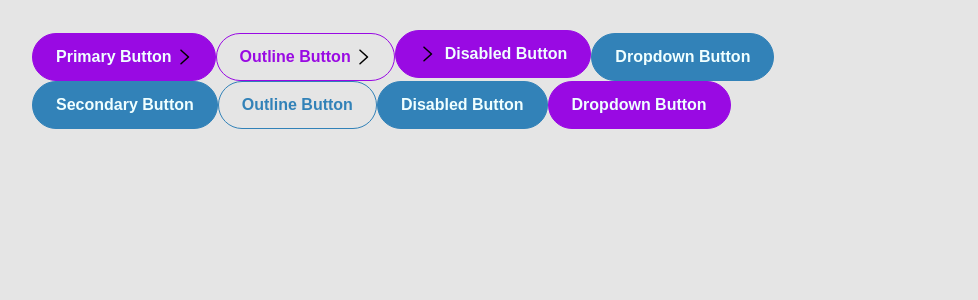
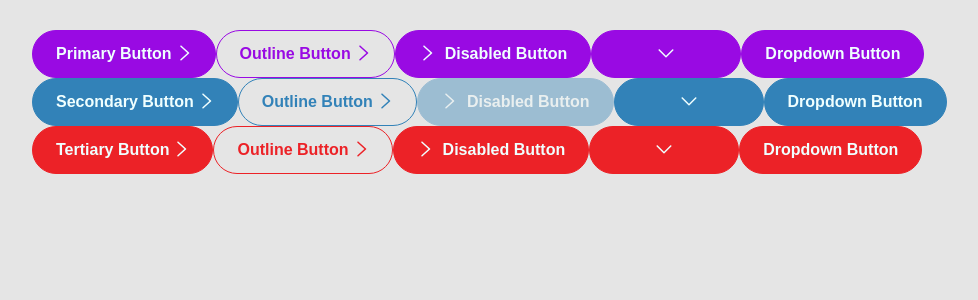
Before and after one commit to Fiooor/button-reactbs, a React (Create React App) app: page / in a window 1280 px wide. Shown: the top 300 px of the page, without its empty margins (24-1002 px from the left). Built offline with nearby package versions, Linux system fonts and the light colour scheme.

Commit message:
Fixed icons, added center position

```diff
--- a/src/App.tsx
+++ b/src/App.tsx
@@ -19,12 +19,15 @@ return (
                 name: "ArrowRight",
                 position: "right"
             }}/>
-            <Button text={'Disabled Button'} disabled icon={{
+            <Button text={'Disabled Button'} icon={{
                 name: "ArrowRight",
                 position: "left",
             }}/>
+            <Button icon={{
+                name: "ArrowDown",
+                position: "center",
+            }}/>
             <Dropdown id='suggestion-element' button={{
-                type: 'secondary',
                 text: 'Dropdown Button',
             }} items={[
                 { label: 'First option', href: '#' },
@@ -33,11 +36,25 @@ return (
             ]} />
         </Container>
         <Container>
-            <Button type={'secondary'} text={'Secondary Button'} />
-            <Button type={'secondary-outline'} text={'Outline Button'} />
-            <Button type={'secondary'} text={'Disabled Button'} disabled/>
+            <Button type={'secondary'} text={'Secondary Button'} icon={{
+                name: "ArrowRight",
+                position: "right"
+            }}/>
+            <Button type={'secondary-outline'} text={'Outline Button'} icon={{
+                name: "ArrowRight",
+                position: "right"
+            }}/>
+            <Button type={'secondary'} text={'Disabled Button'} disabled icon={{
+                name: "ArrowRight",
+                position: "left"
+            }}/>
+            <Button type={'secondary'} icon={{
+                name: "ArrowDown",
+                position: "center"
+            }}/>
             <Dropdown id='suggestion-element' button={{
                 text: 'Dropdown Button',
+                type: 'secondary'
             }} items={[
                 {
                     label: 'First option',
@@ -69,6 +86,32 @@ return (
                 }
             ]} />
         </Container>
+        <Container>
+            <Button text={'Tertiary Button'} type={"tertiary"} icon={{
+                name: "ArrowRight",
+                position: "right"
+            }}/>
+            <Button type={'tertiary-outline'} text={'Outline Button'} icon={{
+                name: "ArrowRight",
+                position: "right"
+            }}/>
+            <Button text={'Disabled Button'} type={"tertiary"} icon={{
+                name: "ArrowRight",
+                position: "left",
+            }}/>
+            <Button type={"tertiary"} icon={{
+                name: "ArrowDown",
+                position: "center",
+            }}/>
+            <Dropdown id='suggestion-element' button={{
+                type: "tertiary",
+                text: 'Dropdown Button',
+            }} items={[
+                { label: 'First option', href: '#' },
+                { label: 'Second option', href: '#' },
+                { label: 'Third option', href: '#' },
+            ]} />
+        </Container>
     </Container>
     </>
     );
--- a/src/button/button.tsx
+++ b/src/button/button.tsx
@@ -2,7 +2,7 @@ import * as React from "react";
 import cx from 'classnames';
 import './styles.scss'
 import Icon, { IIconItemProps } from "../icon/icon";
-export type TButtonType = 'primary' | 'secondary' | 'primary-outline' | 'secondary-outline'
+export type TButtonType = 'primary' | 'secondary' | 'primary-outline' | 'secondary-outline' | 'tertiary' | 'tertiary-outline'
 
 export interface IButtonProps<Type = TButtonType>{
     type?: Type;
@@ -17,25 +17,39 @@ const Button = React.forwardRef<HTMLButtonElement, IButtonProps>((props, ref) =>
         'btn': true,
         'btn__primary': props.type === "primary",
         'btn__secondary': props.type === "secondary",
+        'btn__tertiary': props.type === "tertiary",
         'btn__primary--outline': props.type === "primary-outline",
         'btn__secondary--outline': props.type === "secondary-outline",
+        'btn__tertiary--outline': props.type === "tertiary-outline"
     });
 
-
     return (
-        <button className={btnClass}>
+        <button className={btnClass} disabled={props.disabled}>
             <span className={"btn__inner"}>
                 {props.icon?.position == "left" &&
+                    <span>
                         <span className={"btn__icon-wrapper btn__icon-wrapper--left"}>
                             <Icon position={props.icon.position} name={props.icon.name}/>
                         </span>
+                    </span>
                 }
+                {props.text &&
                     <span className={"btn__text"}>
                         {props.text}
                     </span>
+                }
+                {props.icon?.position == "center" &&
+                  <span>
+                        <span className={"btn__icon-wrapper btn__icon-wrapper--center"}>
+                            <Icon position={props.icon.position} name={props.icon.name}/>
+                        </span>
+                    </span>
+                }
                 {props.icon?.position == "right" &&
+                    <span>
                         <span className={"btn__icon-wrapper btn__icon-wrapper--right"}>
                             <Icon position={props.icon.position} name={props.icon.name}/>
+                        </span>
                     </span>
                 }
             </span>
@@ -43,9 +57,8 @@ const Button = React.forwardRef<HTMLButtonElement, IButtonProps>((props, ref) =>
     );
 });
 
-const defaultProps : IButtonProps = {
+Button.defaultProps = {
     type: "primary",
 }
 
-Button.defaultProps = defaultProps;
 export default Button
--- a/src/button/styles.scss
+++ b/src/button/styles.scss
@@ -93,31 +93,58 @@
     }
 }
 
+.btn__tertiary {
+    background-color: #ec2227;
+    border-color: #ec2227;
+
+    &:hover {
+        background-color: #c02025;
+        border-color: #c02025;
+    }
+
+    &:focus {
+        background-color: #ec2227;
+        border: 2px solid #0094FF;
+        color: #eeeeee;
+    }
+
+    &--outline {
+        background-color: rgba(0,0,0,0);
+        border-color: #ec2227;
+        color: #ec2227;
+
+        &:hover {
+            background-color: #ec2227;
+            border-color: #ec2227;
+            color: #eeeeee;
+        }
+
+        &:focus {
+            background-color: #ec2227;
+            border: 2px solid #0094FF;
+            color: #eeeeee;
+        }
+    }
+}
+
 .btn__inner {
     display: flex;
     align-items: center;
     justify-content: center;
-    height: 100%;
-}
-
-.btn__text {
-    display: inline-flex;
 }
 
 .btn__icon-wrapper {
     flex-shrink: 0;
-    height: 1em;
     width: 24px;
     position: relative;
+    display: inline-flex;
 
     &--left {
-        margin-left: -4px;
-        margin-right: 6px;
+        margin: 0 6px 0 -4px;
     }
 
     &--right {
-        margin-left: 0px;
-        margin-right: -4px;
+        margin: 0 -4px 0 0;
     }
 }
 
@@ -128,10 +155,6 @@
 
 .btn__icon {
     font-size: 24px;
-    vertical-align: baseline;
-    margin-top: 0;
     position: absolute;
-    left: 0;
-    top: 50%;
-    transform: translateY(-50%);
+    transform: translateY(-75%);
 }
--- a/src/dropdown/styles.scss
+++ b/src/dropdown/styles.scss
@@ -16,12 +16,6 @@
     overflow: auto;
     z-index: 1;
 }
-
-/**
-* Default dropdown
-*
-* Styles for the default dropdown items
-*/
 
 .dropdown__item {
     position: relative;
--- a/src/icon/icon.tsx
+++ b/src/icon/icon.tsx
@@ -24,10 +24,11 @@ const Icon = (props: IIconItemProps) => {
         'icon': true,
         'btn__icon': true,
         'btn__icon--left': props.position === "left",
+        'btn__icon--center': props.position === "center",
         'btn__icon--right': props.position === "right"
     })
     return (
-        <svg className={iconClass} width={props.size} height={props.size} viewBox={props.viewBox} xmlns="http://www.w3.org/2000/svg">
+        <svg className={iconClass} width={props.size} height={props.size} viewBox={props.viewBox} fill={props.fill} xmlns="http://www.w3.org/2000/svg">
             {Icons[props.name]()}
         </svg>
     );
@@ -36,7 +37,7 @@ const Icon = (props: IIconItemProps) => {
 Icon.defaultProps = {
     viewBox: "0 0 64 64",
     size: "64",
-    fill: "#fff",
+    fill: "currentColor",
 }
 
 export default Icon
```
Lines whose indentation alone changed are shown as unchanged.
